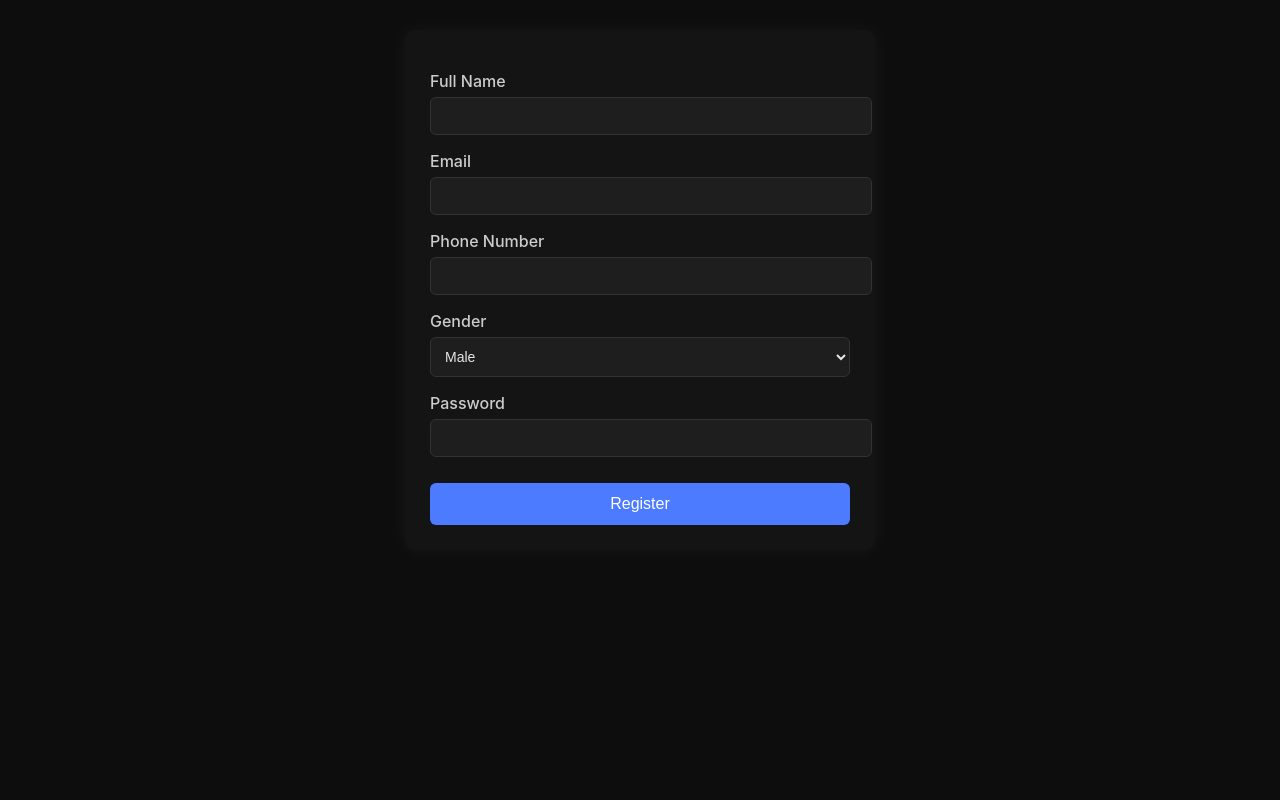
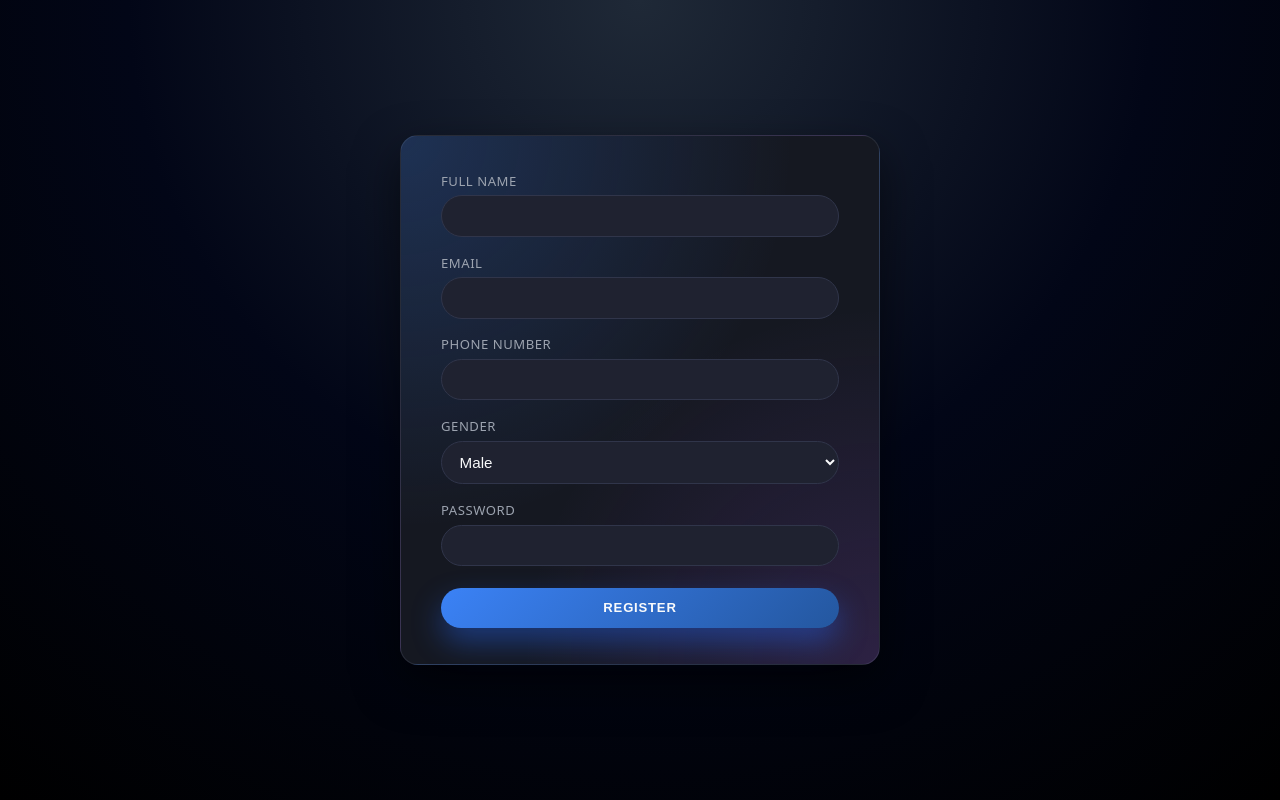
Before and after one commit to Riniii09/MumbaiHacks_DrLink, a Flask app: page /register in a window 1280 px wide. Run offline with Flask 3, Linux system fonts and the light colour scheme.

Commit message:
added css

```diff
--- a/static/css/register.css
+++ b/static/css/register.css
@@ -1,87 +1,171 @@
-/* Dark Theme Base */
-body {
-    background-color: #0d0d0d;
-    color: #e6e6e6;
-    font-family: "Inter", sans-serif;
-    margin: 0;
-    padding: 30px;
+/* Base reset & typography */
+* {
+  box-sizing: border-box;
+  margin: 0;
+  padding: 0;
 }
 
-/* Flash Messages */
-.alert {
-    padding: 12px 16px;
-    border-radius: 6px;
-    margin-bottom: 15px;
-    font-size: 15px;
+:root {
+  --bg-body: #0b0c10;
+  --bg-card: #151821;
+  --bg-input: #1f2230;
+  --border-subtle: #30354a;
+  --accent: #3b82f6;
+  --accent-hover: #2563eb;
+  --text-main: #f9fafb;
+  --text-muted: #9ca3af;
+  --error: #f97373;
+  --radius: 10px;
+  --shadow-soft: 0 18px 45px rgba(0, 0, 0, 0.55);
+  --transition-fast: 0.18s ease-out;
 }
 
-/* Category Colors */
-.alert-success {
-    background-color: #1e4422;
-    color: #b6f7c1;
+/* Page background */
+body {
+  min-height: 100vh;
+  display: flex;
+  align-items: center;
+  justify-content: center;
+  background: radial-gradient(circle at top, #1f2937 0, #020617 50%, #000000 100%);
+  font-family: system-ui, -apple-system, BlinkMacSystemFont, "Segoe UI", sans-serif;
+  color: var(--text-main);
 }
 
-.alert-danger {
-    background-color: #4a1e1e;
-    color: #f7b6b6;
+/* Flash / alert messages */
+.alert {
+  width: 100%;
+  max-width: 480px;
+  margin: 0 auto 1rem auto;
+  padding: 0.75rem 1rem;
+  border-radius: 999px;
+  font-size: 0.875rem;
+  border: 1px solid transparent;
+  backdrop-filter: blur(12px);
+  background: rgba(15, 23, 42, 0.85);
 }
 
-.alert-warning {
-    background-color: #4a3b1e;
-    color: #f7e7b6;
+.alert-success {
+  border-color: rgba(34, 197, 94, 0.55);
+  color: #bbf7d0;
 }
 
-/* Form Container */
+.alert-danger,
+.alert-error {
+  border-color: rgba(248, 113, 113, 0.7);
+  color: #fecaca;
+}
+
+/* Form container */
 form {
-    background: #141414;
-    padding: 25px;
-    border-radius: 10px;
-    width: 420px;
-    margin: auto;
-    box-shadow: 0 0 20px rgba(255, 255, 255, 0.05);
+  width: 100%;
+  max-width: 480px;
+  margin: 0 1.5rem;
+  padding: 2.25rem 2.5rem;
+  border-radius: 18px;
+  background: radial-gradient(circle at top left, rgba(59, 130, 246, 0.24), transparent 55%),
+              radial-gradient(circle at bottom right, rgba(168, 85, 247, 0.16), transparent 50%),
+              var(--bg-card);
+  box-shadow: var(--shadow-soft);
+  border: 1px solid rgba(148, 163, 184, 0.15);
+}
+
+/* Group fields */
+form p {
+  margin-bottom: 1.05rem;
+  display: flex;
+  flex-direction: column;
+  gap: 0.35rem;
 }
 
 /* Labels */
-form p label {
-    display: block;
-    font-weight: 500;
-    margin-bottom: 6px;
-    color: #cccccc;
+form label {
+  font-size: 0.82rem;
+  letter-spacing: 0.04em;
+  text-transform: uppercase;
+  color: var(--text-muted);
 }
 
-/* Inputs */
-form p input,
-form p select {
-    width: 100%;
-    padding: 10px;
-    background: #1e1e1e;
-    border: 1px solid #333;
-    border-radius: 6px;
-    color: #e6e6e6;
-    font-size: 14px;
+/* Inputs, selects, etc. */
+form input,
+form select,
+form textarea {
+  width: 100%;
+  padding: 0.7rem 0.85rem;
+  border-radius: 999px;
+  border: 1px solid var(--border-subtle);
+  background-color: var(--bg-input);
+  color: var(--text-main);
+  font-size: 0.95rem;
+  outline: none;
+  transition:
+    border-color var(--transition-fast),
+    box-shadow var(--transition-fast),
+    background-color var(--transition-fast),
+    transform var(--transition-fast);
 }
 
-form p input:focus,
-form p select:focus {
-    outline: none;
-    border-color: #4c7bff;
-    box-shadow: 0 0 5px rgba(76, 123, 255, 0.4);
+/* Focus state */
+form input:focus,
+form select:focus,
+form textarea:focus {
+  border-color: var(--accent);
+  box-shadow: 0 0 0 1px rgba(59, 130, 246, 0.65);
+  background-color: #1b2233;
+  transform: translateY(-1px);
 }
 
-/* Submit Button */
-input[type="submit"] {
-    width: 100%;
-    padding: 12px;
-    background: #4c7bff;
-    border: none;
-    color: #fff;
-    font-size: 16px;
-    border-radius: 6px;
-    cursor: pointer;
-    transition: 0.2s;
-    margin-top: 10px;
+/* Placeholder text */
+form input::placeholder,
+form textarea::placeholder {
+  color: #6b7280;
 }
 
-input[type="submit"]:hover {
-    background: #6c92ff;
+/* Submit button (WTForms render) */
+input[type="submit"],
+button[type="submit"],
+form .btn-submit {
+  width: 100%;
+  margin-top: 0.3rem;
+  padding: 0.8rem 1rem;
+  border-radius: 999px;
+  border: none;
+  cursor: pointer;
+  font-weight: 600;
+  letter-spacing: 0.06em;
+  text-transform: uppercase;
+  font-size: 0.82rem;
+  background: linear-gradient(135deg, var(--accent), #24579f);
+  color: #f9fafb;
+  box-shadow: 0 14px 30px rgba(37, 99, 235, 0.45);
+  transition:
+    transform var(--transition-fast),
+    box-shadow var(--transition-fast),
+    filter var(--transition-fast);
 }
+
+input[type="submit"]:hover,
+button[type="submit"]:hover,
+form .btn-submit:hover {
+  transform: translateY(-1px);
+  box-shadow: 0 18px 40px rgba(37, 99, 235, 0.6);
+  filter: brightness(1.05);
+}
+
+input[type="submit"]:active,
+button[type="submit"]:active,
+form .btn-submit:active {
+  transform: translateY(0);
+  box-shadow: 0 10px 22px rgba(15, 23, 42, 0.9);
+}
+
+/* Small screens */
+@media (max-width: 480px) {
+  form {
+    padding: 1.6rem 1.4rem;
+    margin: 0 1rem;
+  }
+
+  .alert {
+    border-radius: 12px;
+  }
+}
--- a/templates/login.html
+++ b/templates/login.html
@@ -11,7 +11,7 @@
 </head>
 
 <body>
-
+<div class="box">
     <!-- Flash Messages -->
     {% with messages = get_flashed_messages(with_categories=true) %}
       {% if messages %}
@@ -37,6 +37,7 @@
 
         {{ form.submit() }}
     </form>
+    </div>
 
 </body>
 </html>
```
Also changed, not shown: static/css/login.css (+151 -69 lines).
